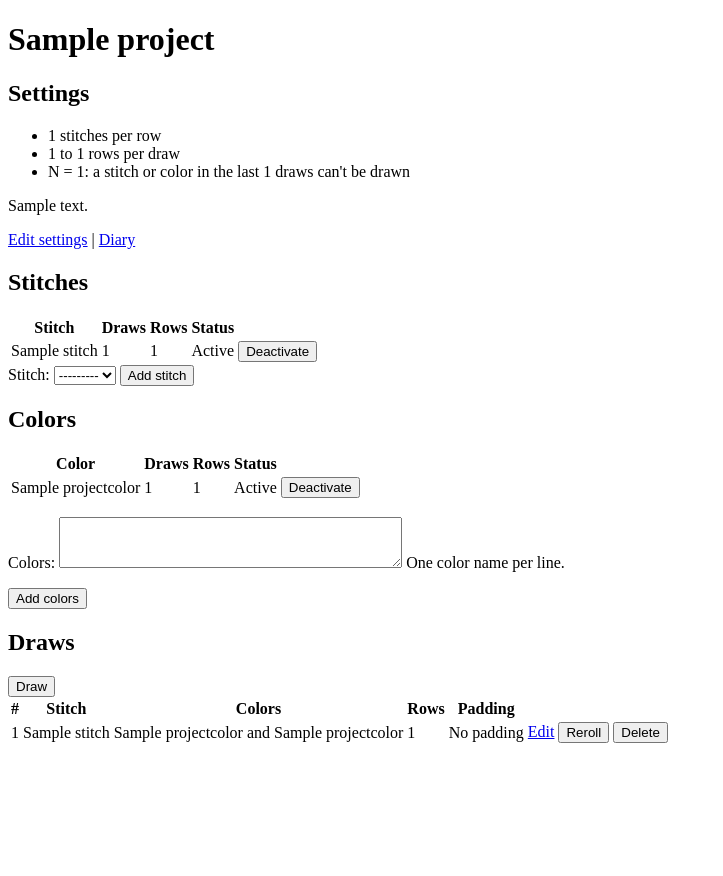
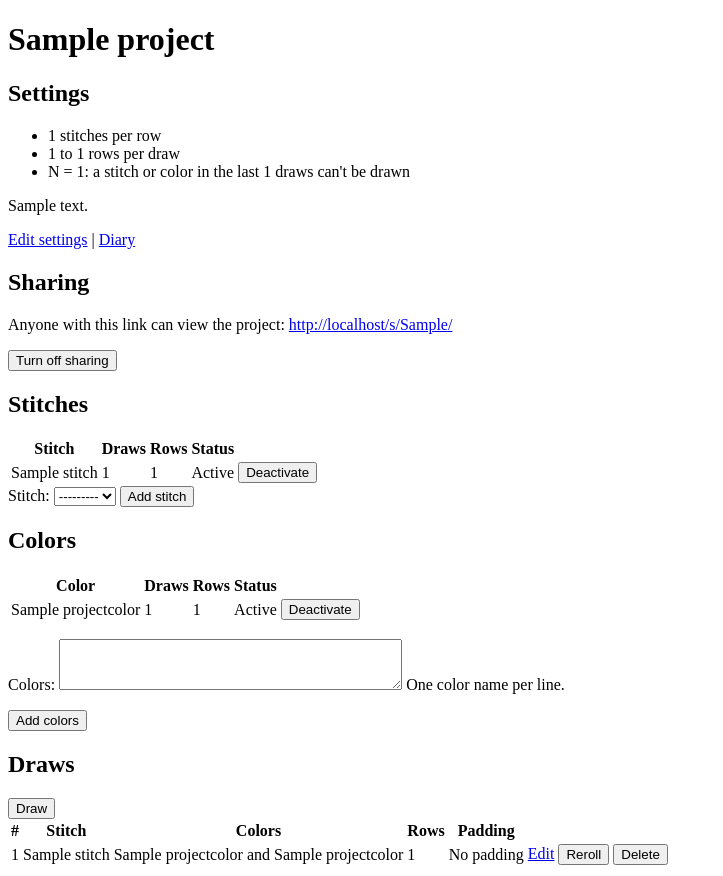
Before and after one commit to katylava/crochet-chaos-blanket-planner, a Django app: page /projects/1/ in a window 1280 px wide. Shown: the part 29-905 px from the top of the page, without its empty margins (0-723 px from the left). Before the commit the page ends 772 px from the top, so only its background shows below. Run offline with Django 5.2, Linux system fonts and the light colour scheme; a user stored in the database is signed in; tables that the repository leaves empty hold one stand-in row (values such as "Sample post").

Commit message:
Add public project sharing
Co-Authored-By: Claude Opus 5.5 <noreply@anthropic.com>

```diff
--- a/planner/urls.py
+++ b/planner/urls.py
@@ -8,6 +8,8 @@ urlpatterns = [
     path("projects/<int:pk>/", views.project_detail, name="project_detail"),
     path("projects/<int:pk>/edit/", views.project_edit, name="project_edit"),
     path("projects/<int:pk>/diary/", views.diary, name="diary"),
+    path("projects/<int:pk>/share/", views.project_share, name="project_share"),
+    path("s/<str:token>/", views.shared_project, name="shared_project"),
     path("projects/<int:pk>/draw/", views.draw_create, name="draw_create"),
     path("projects/<int:pk>/stitches/add/", views.project_stitch_add, name="project_stitch_add"),
     path("projects/<int:pk>/colors/add/", views.project_color_add, name="project_color_add"),
--- a/planner/views.py
+++ b/planner/views.py
@@ -230,3 +230,27 @@ def diary(request, pk):
         "planner/diary.html",
         {"project": project, "entries": project.diary_entries.all(), "form": form},
     )
+
+
+@login_required
+@require_POST
+def project_share(request, pk):
+    project = own_project(request, pk)
+    project.set_shared(not project.is_shared)
+    return redirect("project_detail", project.pk)
+
+
+def shared_project(request, token):
+    """Read-only page for anyone with the link. Shows only what the spec allows."""
+    project = get_object_or_404(Project, share_token=token, is_shared=True)
+    return render(
+        request,
+        "planner/shared_project.html",
+        {
+            "project": project,
+            "stitches": project.project_stitches.select_related("stitch"),
+            "colors": project.colors.all(),
+            "draws": project.draws.select_related("stitch__stitch", "color1", "color2"),
+            "photos": project.diary_entries.exclude(photo=""),
+        },
+    )
--- a/templates/planner/project_detail.html
+++ b/templates/planner/project_detail.html
@@ -12,6 +12,16 @@
   </ul>
   {% if project.notes %}<p>{{ project.notes|linebreaksbr }}</p>{% endif %}
   <p><a href="{% url 'project_edit' project.pk %}">Edit settings</a> | <a href="{% url 'diary' project.pk %}">Diary</a></p>
+</section>
+
+<section>
+  <h2>Sharing</h2>
+  {% if project.is_shared %}
+    <p>Anyone with this link can view the project: <a href="{% url 'shared_project' project.share_token %}">{{ request.scheme }}://{{ request.get_host }}{% url 'shared_project' project.share_token %}</a></p>
+  {% else %}
+    <p>Sharing is off.</p>
+  {% endif %}
+  <form method="post" action="{% url 'project_share' project.pk %}">{% csrf_token %}<button>{{ project.is_shared|yesno:"Turn off sharing,Turn on sharing" }}</button></form>
 </section>
 
 <section>
```
Also changed, not shown: planner/tests/test_sharing.py (added, +88 -0 lines), templates/planner/shared_project.html (added, +29 -0 lines).
